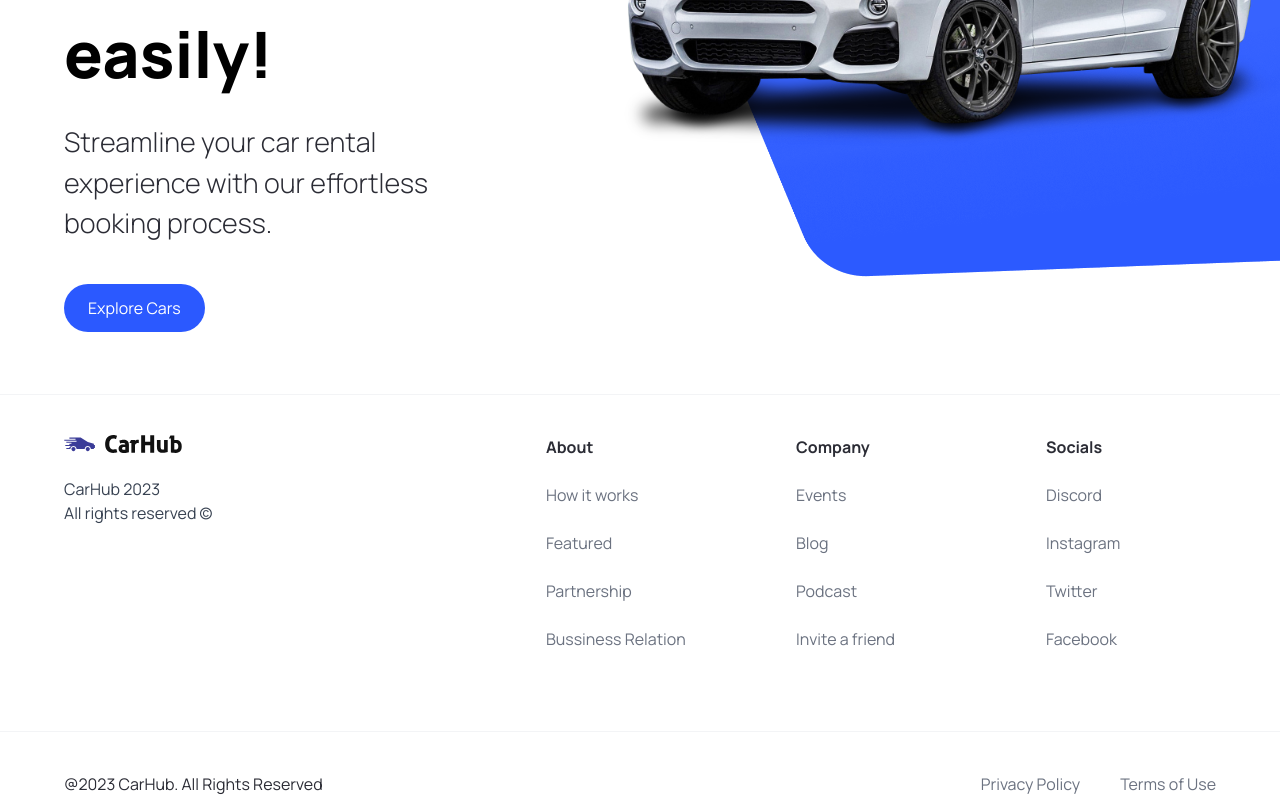
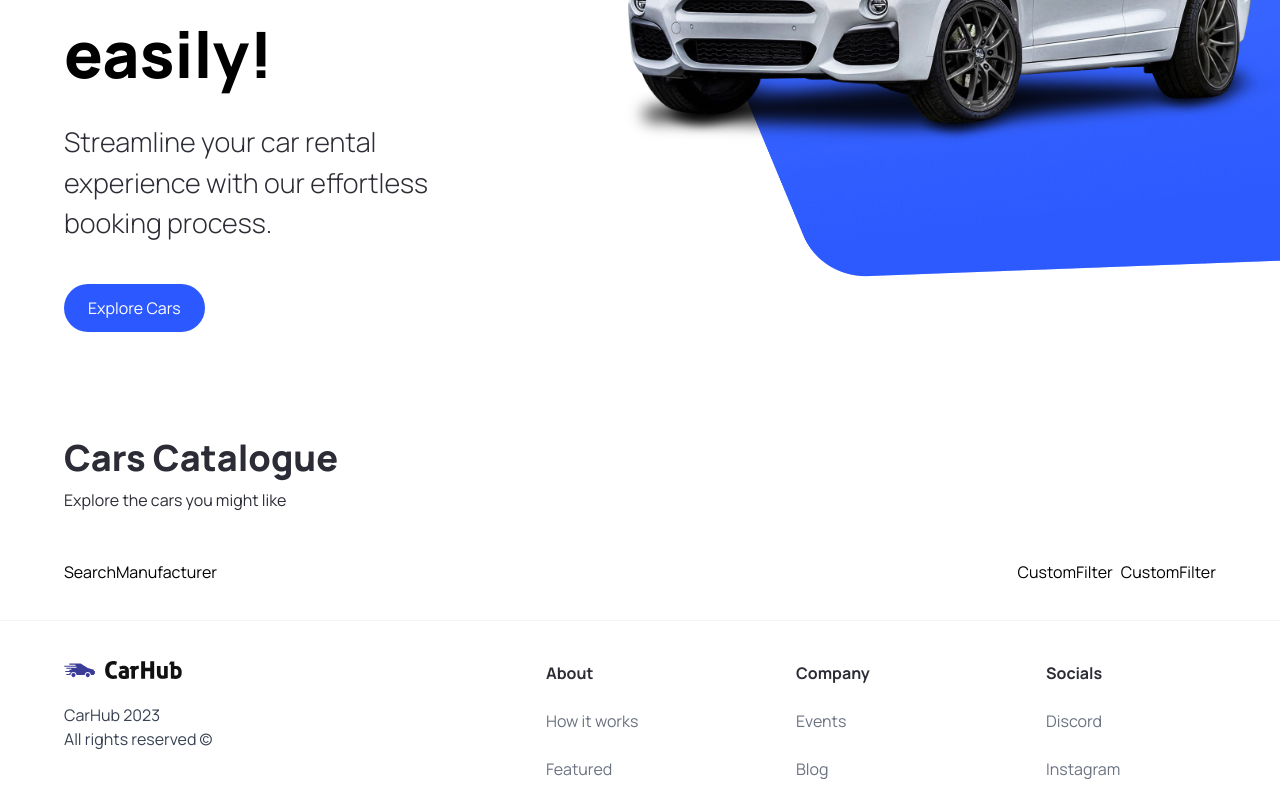
Before and after one commit to CMT94/cars-showcase-next-app, a Next.js app: page / in a window 1280 px wide. Shown: the part 426-1223 px from the top of the page. Built offline with nearby package versions, Linux system fonts and the light colour scheme.

Commit message:
init CustomFilter, SearchBar, SearchManufacturer component + ts

```diff
--- a/app/page.tsx
+++ b/app/page.tsx
@@ -1,11 +1,27 @@
 import React from "react";
 
-import { Hero } from "@/components";
+import { CustomFilter, Hero, SearchBar } from "@/components";
 
 const Home = () => {
   return (
     <main className="overflow-hidden">
       <Hero />
+
+      <div className="mt-12 padding-x padding-y max-width" id="discover">
+        <div className="home__text-container">
+          <h1 className="text-4xl font-extrabold">Cars Catalogue</h1>
+          <p>Explore the cars you might like</p>
+        </div>
+
+        <div className="home__filters">
+          <SearchBar />
+
+          <div className="home__filter-container">
+            <CustomFilter title="fuel" />
+            <CustomFilter title="year" />
+          </div>
+        </div>
+      </div>
     </main>
   );
 };
--- /dev/null
+++ b/components/SearchBar.tsx
@@ -0,0 +1,23 @@
+"use client";
+
+import React from "react";
+
+import { SearchManufacturer } from ".";
+
+const SearchBar = () => {
+  const [manufacturer, setManufacturer] = React.useState("");
+
+  const handleSearch = () => {};
+  return (
+    <form className="searchbar" onSubmit={handleSearch}>
+      <div className="searchbar__item">
+        <SearchManufacturer
+          manufacturer={manufacturer}
+          setManufacturer={setManufacturer}
+        />
+      </div>
+    </form>
+  );
+};
+
+export default SearchBar;
--- /dev/null
+++ b/components/SearchManufacturer.tsx
@@ -0,0 +1,12 @@
+import React from "react";
+
+import { SearchManufacturerProps } from "@/types";
+
+const SearchManufacturer = ({
+  manufacturer,
+  setManufacturer,
+}: SearchManufacturerProps) => {
+  return <div>SearchManufacturer</div>;
+};
+
+export default SearchManufacturer;
--- a/components/index.ts
+++ b/components/index.ts
@@ -1,7 +1,10 @@
 import Hero from "./Hero";
 import Navbar from "./Navbar";
 import Footer from "./Footer";
-export { Hero, Navbar, Footer };
+import SearchBar from "./SearchBar";
+import SearchManufacturer from "./SearchManufacturer";
+export { Hero, Navbar, Footer, SearchBar, SearchManufacturer };
 
 import CustomButton from "./shared/CustomButton";
-export { CustomButton };
+import CustomFilter from "./shared/CustomFilter";
+export { CustomButton, CustomFilter };
--- /dev/null
+++ b/components/shared/CustomFilter.tsx
@@ -0,0 +1,9 @@
+import React from "react";
+
+import { CustomFilterProps } from "@/types";
+
+const CustomFilter = ({ title }: CustomFilterProps) => {
+  return <div>CustomFilter</div>;
+};
+
+export default CustomFilter;
```
Also changed, not shown: types/index.ts (+10 -5 lines).
